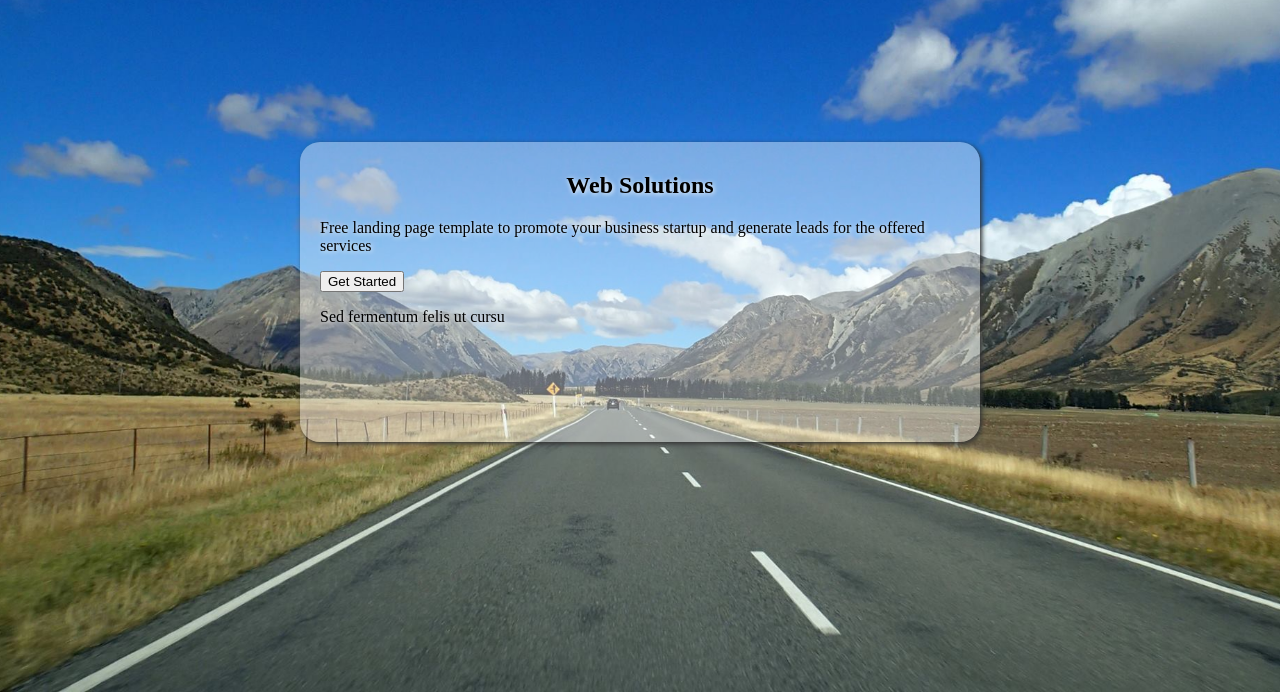
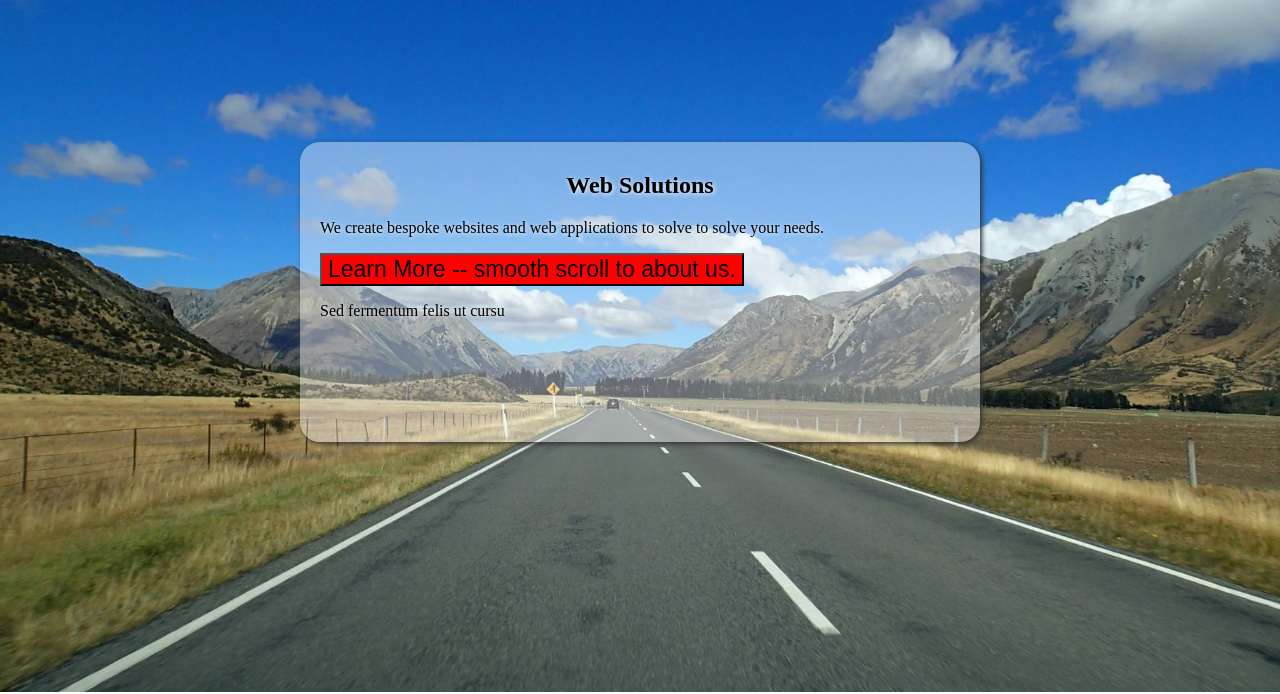
Before and after one commit to sgedye/thinking-digital, a Gatsby site: page / in a window 1280 px wide. Shown: the part 109-803 px from the top of the page. Built offline with nearby package versions, Linux system fonts and the light colour scheme; Gatsby itself is replaced by a stand-in of ours.

Commit message:
End of Day Commit

```diff
--- a/src/components/Button.js
+++ b/src/components/Button.js
@@ -1,23 +1,27 @@
 import React from 'react';
 
-const sizes = {
-  default: `py-3 px-8`,
-  lg: `py-4 px-12`,
-  xl: `py-5 px-16 text-lg`
-};
-
-const Button = ({ children, className = '', size }) => {
+const Button = ({ children, className = '', styles = {} }) => {
+  console.log(className, styles);
+  const defaultStyles = {
+    color: 'blue'
+  };
+  // We need to merge the two styles, so that the new styles are added to the
+  // existing [default] styles (overwriting them if they exist). Remember these
+  // are objects (and not strings, so can't be done like the classes below)
   return (
     <button
       type="button"
       className={`
-        ${sizes[size] || sizes.default}
         ${className}
         bg-primary
         hover:bg-primary-darker
         rounded
         text-white
-    `}
+      `}
+      style={styles}
+      // style={{
+      //   backgroundColor: 'green'
+      // }}
     >
       {children}
     </button>
--- a/src/components/sections/HeroSection.js
+++ b/src/components/sections/HeroSection.js
@@ -30,18 +30,12 @@ const HeroSection = () => {
       <Wrap>
         <TextBox>
           <h1>Web Solutions</h1>
+          <p>We create bespoke websites and web applications to solve to solve your needs.</p>
           <p>
-            Free landing page template to promote your business startup and generate leads for the
-            offered services
-          </p>
-          <p>
-            <Button>Get Started</Button>
+            <Button styles={{fontSize: '23px', backgroundColor: 'red'}}>Learn More -- smooth scroll to about us.</Button>
           </p>
           <p>Sed fermentum felis ut cursu</p>
         </TextBox>
-        {/* <ImageBox>
-          <HeroImage />
-        </ImageBox> */}
       </Wrap>
     </StyledHero>
   );
@@ -76,13 +70,4 @@ const TextBox = styled.div`
   }
 `;
 
-// const ImageBox = styled.div`
-//   margin: 10px 20px;
-//   padding: 10px 20px;
-//   width: 500px;
-//   max-width: 90%;
-//   min-height: 35%;
-//   margin: 0 auto;
-// `;
-
 export default HeroSection;
--- a/src/components/sections/Testamonials.js
+++ b/src/components/sections/Testamonials.js
@@ -28,7 +28,7 @@ const Testamonials = () => {
 
 const Wrap = styled.section`
   /* width: 90vw; */
-  margin: 20px auto;
+  /* margin: 20px auto; */
   padding: 25px;
   background-color: #557;
   @media screen and (min-width: 768px) {
--- a/src/pages/index.js
+++ b/src/pages/index.js
@@ -1,14 +1,5 @@
 import React, { useEffect } from 'react';
 import gsap from 'gsap';
-
-// import Button from '../components/Button';
-// import Card from '../components/Card';
-// import CustomerCard from '../components/CustomerCard';
-// import LabelText from '../components/LabelText';
-// import SplitSection from '../components/SplitSection';
-// import StatsBox from '../components/StatsBox';
-// import customerData from '../data/customer-data';
-// import SvgCharts from '../svg/SvgCharts';
 
 import Layout from '../components/layout/Layout';
 // import HeroOverlay from '../components/sections/HeroOverlay';
@@ -17,7 +8,7 @@ import AboutUs from '../components/sections/AboutUs';
 // import Features from '../components/sections/Features';
 import DesignProcess from '../components/sections/DesignProcess';
 import Testamonials from '../components/sections/Testamonials';
-import CallToAction from '../components/sections/CallToAction';
+// import CallToAction from '../components/sections/CallToAction';
 
 export default () => {
   useEffect(() => {
@@ -44,7 +35,7 @@ export default () => {
       {/* <Features /> */}
       <DesignProcess />
       <Testamonials />
-      <CallToAction id="call-to-action" />
+      {/* <CallToAction id="call-to-action" /> */}
       {/*
       <section id="stats" className="py-20 lg:pt-32">
         <div className="container mx-auto text-center">
```
Also changed, not shown: src/pages/404.js (+15 -8 lines).
